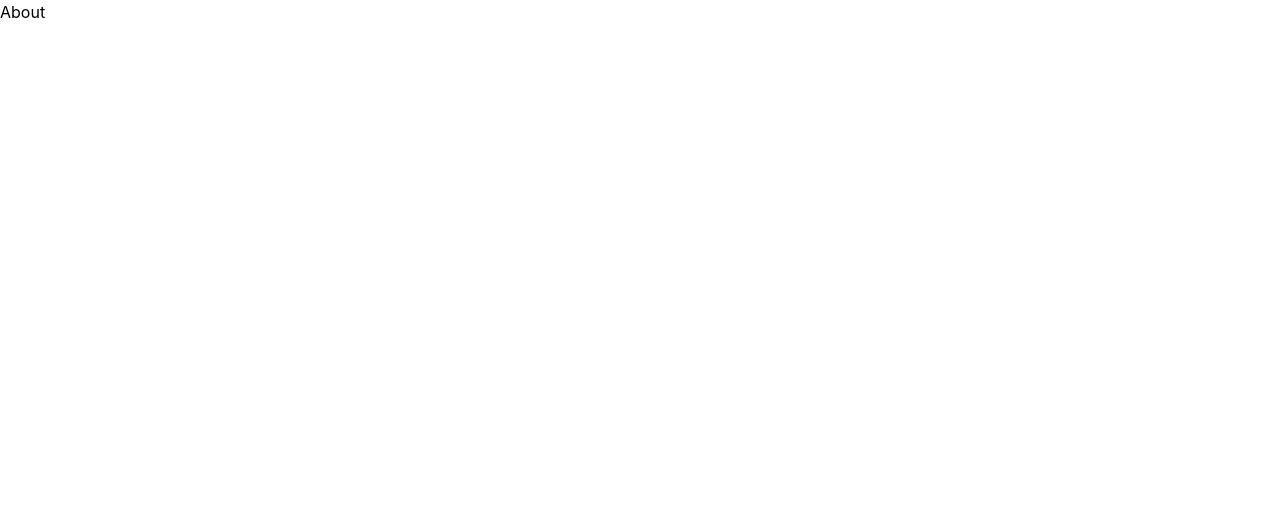
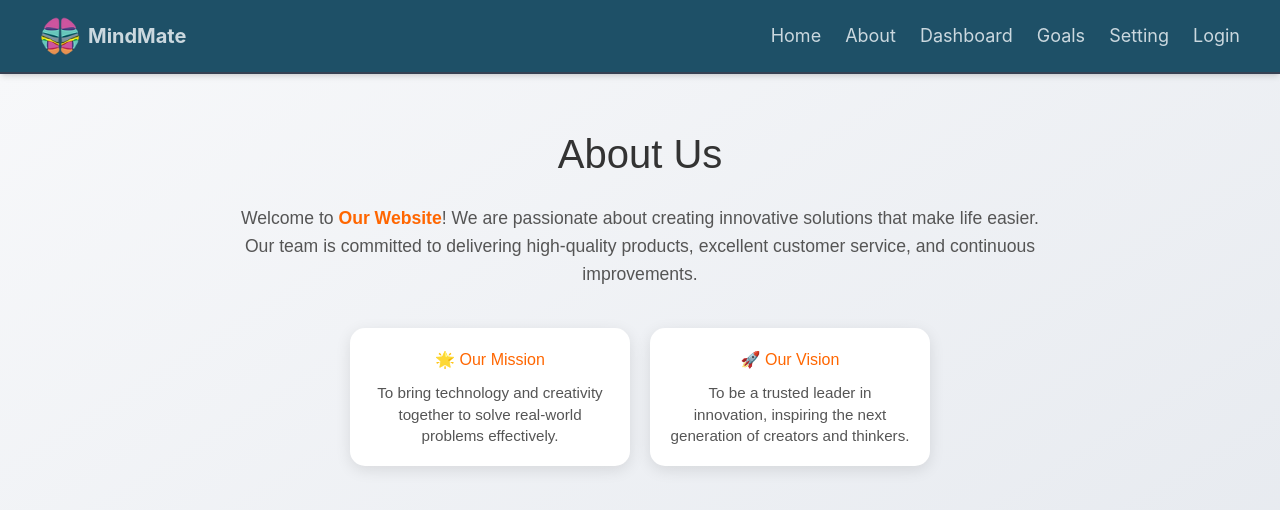
Before and after one commit to Gayatripatil1908/icp10.11-react-1-MindMate, a React (Vite) app: page /About in a window 1280 px wide. Shown: the top 510 px of the page. Built offline with nearby package versions, Linux system fonts and the light colour scheme.

Commit message:
About page added

```diff
--- /dev/null
+++ b/src/views/about/About.css
@@ -0,0 +1,71 @@
+.about-container {
+  padding: 50px;
+  background: linear-gradient(to bottom right, #f7f8fa, #e3e7ed);
+  text-align: center;
+  font-family: Arial, sans-serif;
+  min-height: 100vh;
+}
+
+.about-title {
+  font-size: 2.5rem;
+  color: #333;
+  margin-bottom: 20px;
+  animation: fadeInDown 1s ease-in-out;
+}
+
+.about-text {
+  font-size: 1.1rem;
+  color: #555;
+  max-width: 800px;
+  margin: 0 auto 40px;
+  line-height: 1.6;
+}
+
+.highlight {
+  color: #ff6600;
+  font-weight: bold;
+}
+
+.about-cards {
+  display: flex;
+  justify-content: center;
+  gap: 20px;
+  flex-wrap: wrap;
+}
+
+.about-card {
+  background: white;
+  padding: 20px;
+  border-radius: 15px;
+  box-shadow: 0 4px 15px rgba(0, 0, 0, 0.1);
+  width: 280px;
+  transition: transform 0.3s ease, box-shadow 0.3s ease;
+}
+
+.about-card:hover {
+  transform: translateY(-10px);
+  box-shadow: 0 8px 25px rgba(0, 0, 0, 0.15);
+}
+
+.about-card h3 {
+  color: #ff6600;
+  margin-bottom: 10px;
+}
+
+.about-card p {
+  color: #555;
+  font-size: 0.95rem;
+  line-height: 1.4;
+}
+
+/* Animation for title */
+@keyframes fadeInDown {
+  from {
+    opacity: 0;
+    transform: translateY(-20px);
+  }
+  to {
+    opacity: 1;
+    transform: translateY(0);
+  }
+}
--- a/src/views/about/About.jsx
+++ b/src/views/about/About.jsx
@@ -1,9 +1,40 @@
-import React from 'react'
+import React from "react";
+import Navbar from "../../components/Navbar";
+import "./About.css";
 
 function About() {
   return (
-    <div>About</div>
-  )
+    <>
+      <Navbar />
+      <div className="about-container">
+        <h1 className="about-title">About Us</h1>
+        <p className="about-text">
+          Welcome to <span className="highlight">Our Website</span>! We are passionate
+          about creating innovative solutions that make life easier.
+          Our team is committed to delivering high-quality products, excellent
+          customer service, and continuous improvements.
+        </p>
+
+        <div className="about-cards">
+          <div className="about-card">
+            <h3>🌟 Our Mission</h3>
+            <p>
+              To bring technology and creativity together to solve real-world
+              problems effectively.
+            </p>
+          </div>
+
+          <div className="about-card">
+            <h3>🚀 Our Vision</h3>
+            <p>
+              To be a trusted leader in innovation, inspiring the next generation
+              of creators and thinkers.
+            </p>
+          </div>
+        </div>
+      </div>
+    </>
+  );
 }
 
 export default About;
```
